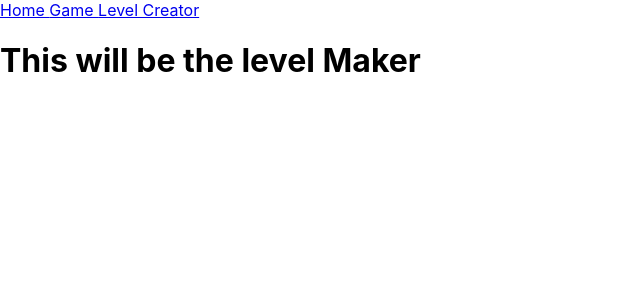
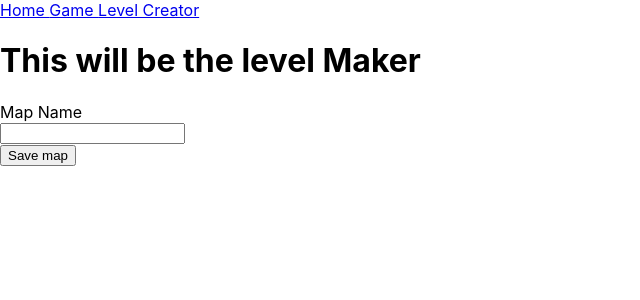
Before and after one commit to Grilo16/duckys_revenge, a React (Create React App) app in the folder client/: page /levelmaker in a window 1280 px wide. Shown: the top 300 px of the page, without its empty margins (0-640 px from the left). Built offline with nearby package versions, Linux system fonts and the light colour scheme; the HTML template or start-up script is replaced by a standard one.

Commit message:
Map maker working better save now

```diff
--- a/client/src/components/Enemy.jsx
+++ b/client/src/components/Enemy.jsx
@@ -20,8 +20,8 @@ const Enemy = ({enemy}) => {
 
     const {state, dispatch, unitSize} = useContext(AppContext)
 
-    const xPos = enemy.positions.x
-    const yPos = enemy.positions.y
+    const xPos = enemy.position.x
+    const yPos = enemy.position.y
 
     return (
         <EnemyDiv onClick={()=>dispatch({type:"DeleteEnemy", id: enemy._id, position: enemy.positions})} enemySize={unitSize} xPos={xPos} yPos={yPos}>
--- /dev/null
+++ b/client/src/components/MapCreator.jsx
@@ -0,0 +1,41 @@
+import { useContext, useEffect } from "react";
+import { LevelMakerContext } from "../containers/LevelMakerContainer";
+import styled from "styled-components"
+
+const MapCanvasDiv = styled.div.attrs((props)=>({
+    style:{
+        width: 1000,
+        height: 690,
+    }
+}))`
+margin-left: 90px ;
+background-color: rgb(255,0,0);
+`
+
+
+const MapCreator = () => {
+
+    const {state, dispatch} = useContext(LevelMakerContext)
+
+    useEffect(()=>{
+        document.addEventListener("click", ()=>{dispatch({type: "AddUnitToMap"})})
+    }, [])
+
+    const handleInput = (e)=>{
+        dispatch({type:"GetMapName", mapName: e.target.value})
+    };
+
+
+    return (
+        <>
+        <label htmlFor="map-name">Map Name</label>
+        <br />
+        <input onChange={handleInput} type="text" id="map-name" value={state.mapData.name?state.mapData.name:" "}/>
+        <br />
+        <button onClick={()=>{dispatch({type: "SaveMapToDb"})}}>Save map</button>
+        </>
+    )
+};
+
+
+export default MapCreator
--- /dev/null
+++ b/client/src/components/MouseTile.jsx
@@ -0,0 +1,28 @@
+import { useContext } from "react";
+import styled from "styled-components";
+import { LevelMakerContext } from "../containers/LevelMakerContainer";
+
+const MouseTileDiv = styled.div.attrs((props)=>({
+    style :{
+        top: props.mousePosition.y,
+        left: props.mousePosition.x + 50,
+        backgroundColor: "rgb(130, 100, 255)",
+    }
+}))`
+position: absolute;
+`
+
+
+const MouseTile = ()=>{
+
+    const {state, dispatch} = useContext(LevelMakerContext)
+
+    return (
+        <MouseTileDiv mousePosition={state.selectedTile.position}>
+        <h2>{state.selectedTile.tileType}</h2>
+
+        </MouseTileDiv>
+    )
+};
+
+export default MouseTile
--- a/client/src/components/Tile.jsx
+++ b/client/src/components/Tile.jsx
@@ -1,12 +1,29 @@
-const Tile = ()=>{
+import { useContext } from "react";
+import styled from "styled-components";
+import { LevelMakerContext } from "../containers/LevelMakerContainer";
 
+let TileSelectDiv = styled.div.attrs(props =>({
+    style: {
+        height: 100,
+        width: 100,
+    }
+}))`
+margin-left: 100px;
+background-color: rgb(255,0,255);
+`;
+
+const Tile = ({type})=>{
+
+    const {state, dispatch} = useContext(LevelMakerContext)
 
 
 
     return (
         <>
+        <TileSelectDiv onClick={()=>{dispatch({type: "SelectTileType", tileType: type })}}>
         <h4>Tile</h4>
-        <img src="https://via.placeholder.com/50" alt="" />
+        <p>{type}</p>
+        </TileSelectDiv>
         </>
 
     )
--- a/client/src/components/TileSelector.jsx
+++ b/client/src/components/TileSelector.jsx
@@ -1,11 +1,12 @@
-import { useState } from "react";
+import { useContext, useEffect, useState } from "react";
 import styled from "styled-components"
+import { LevelMakerContext } from "../containers/LevelMakerContainer";
 import Tile from "./Tile";
 
 const TileSelectorDiv = styled.div.attrs((props)=>({
     style : {
-        left: props.position.x,
-        top: props.position.y,
+        left: props.position.x-150,
+        top: props.position.y-200,
     }
 }))`
 position: absolute;
@@ -17,16 +18,23 @@ text-align: center;
 
 const TileSelector = ()=>{
 
-    const [mockLocation, setMockLocation] = useState({x: 1350, y:250})
+    const {state, dispatch} = useContext(LevelMakerContext)
+
+
+    const cardTypes = [{id: 0, type:"player"}, {id: 1, type:"enemy"}, {id: 2, type:"wall"}].map((type)=>{
+        return (
+            <Tile key={type.id} type={type.type}/>
+        )
+    });
 
 
     return (
-        <TileSelectorDiv position={mockLocation}>
+        <>
+        <TileSelectorDiv position={state.tileSelectorPosition}>
         <h2>Select Tiles here</h2>
-        <Tile/>
-        <Tile/>
-        <Tile/>
+        {cardTypes}
         </TileSelectorDiv>
+        </>
     )
 };
 
--- a/client/src/containers/GameContainer.jsx
+++ b/client/src/containers/GameContainer.jsx
@@ -32,10 +32,10 @@ const reducer = (state, action) => {
   const checkProjectileHit = (newPos, objSize) => {
     const enemyHit = state.enemyList.filter((enemy) => {
       if (
-        newPos.x > enemy.positions.x - objSize.width &&
-        newPos.x < enemy.positions.x + unitSize.width &&
-        newPos.y > enemy.positions.y - objSize.height &&
-        newPos.y < enemy.positions.y + unitSize.height
+        newPos.x > enemy.position.x - objSize.width &&
+        newPos.x < enemy.position.x + unitSize.width &&
+        newPos.y > enemy.position.y - objSize.height &&
+        newPos.y < enemy.position.y + unitSize.height
       ) {
         return true;
       }
@@ -49,18 +49,10 @@ const reducer = (state, action) => {
 
 
   switch (action.type) {
-    case "LoadPlayer":
-      return { ...state, playerPosition: action.res[0].positions };
 
-    case "LoadEnemies":
-      return {
-        ...state,
-        enemyList: action.res,
-        invalidAreas: action.res.map((enemy) => enemy.positions),
-      };
-
-    case "LoadWalls":
-      return {...state, walls: action.res, invalidAreas:[...state.invalidAreas, ...action.res.map((obj)=>obj.position)]};
+    case "LoadMap":
+      console.log(action.res[0].player)
+      return { ...state, playerPosition: action.res[0].player[0].position, enemyList: action.res[0].enemies, walls: action.res[0].walls, selectedMap: {name : action.res[0].name, id: action.res[0]._id }, invalidAreas: [...action.res[0].enemies.map((enemy)=>enemy.position), ...action.res[0].walls.map((wall)=>wall.position)]};
 
     case "MovePlayerUp":
       const moveUp = {
@@ -122,7 +114,7 @@ const reducer = (state, action) => {
       const enemyHit = checkProjectileHit(action.position, projectileSize)
       if (enemyHit){
         const newEnemyList = [...state.enemyList.filter((enemy)=> enemy._id !== enemyHit._id)]
-        const newInvalidAreas = [...state.invalidAreas.filter((coords) => coords !== enemyHit.positions)]
+        const newInvalidAreas = [...state.invalidAreas.filter((coords) => coords !== enemyHit.position)]
 
         return {...state, projectiles: [...state.projectiles.filter((projectile)=> projectile.id !== action.id)], enemyList: newEnemyList, invalidAreas: newInvalidAreas}
       }else if (!checkValidMove(action.position, projectileSize)){
@@ -148,6 +140,7 @@ const reducer = (state, action) => {
 const GameContainer = () => {
 
   const initialStates = {
+    selectedMap: {},
     playerOrientation : "right",
     playerPosition: {},
     enemyList: [],
@@ -159,11 +152,7 @@ const GameContainer = () => {
   const [state, dispatch] = useReducer(reducer, initialStates);
 
   useEffect(() => {
-    gameRepo.getPlayers().then((res) => dispatch({ type: "LoadPlayer", res }));
-
-    gameRepo.getEnemies().then((res) => dispatch({ type: "LoadEnemies", res }));
-
-    gameRepo.getWalls().then((res) => dispatch({ type: "LoadWalls", res }));
+    gameRepo.getMapById("6342d357754908e6cd5cfdf0").then((res) => dispatch({type: "LoadMap", res}))
   }, []);
 
   const walls = state.walls.map((wall)=>{
--- a/client/src/containers/LevelMakerContainer.jsx
+++ b/client/src/containers/LevelMakerContainer.jsx
@@ -1,19 +1,101 @@
-import { useEffect, useState } from "react";
+import { createContext, useEffect, useReducer } from "react";
+import MapCreator from "../components/MapCreator";
+import MouseTile from "../components/MouseTile";
 import TileSelector from "../components/TileSelector";
+import gameRepo from "../repositories/gameRepo";
+
+export const LevelMakerContext = createContext(null)
+
+const reducer = (state, action)=>{
+
+    switch (action.type){
+
+        case "TrackMousePosition":
+            return {...state, selectedTile: {...state.selectedTile, position: action.position }}
+
+        case "ToggleTileSelector":
+            if (!state.displayTileSelector){
+                return {...state, displayTileSelector: true, tileSelectorPosition: {...state.selectedTile.position}}
+            }else{
+                return {...state, displayTileSelector: false}
+            }
+
+        case "SelectTileType":
+            return {...state, selectedTile: {...state.selectedTile, tileType: action.tileType }}
+
+        case "ClearTileType":
+            return  {...state, selectedTile: {...state.selectedTile, tileType: null }}
+
+        case "AddUnitToMap":
+            if (!state.displayTileSelector){
+                if (state.selectedTile.tileType === "enemy"){
+                    return {...state, mapData: {...state.mapData, enemies: [...state.mapData.enemies, {...state.selectedTile, _id: Date.now()}]}}
+                }else if (state.selectedTile.tileType === "player"){
+                    return {...state, mapData: {...state.mapData, player: [{...state.selectedTile, _id: Date.now()}]}}
+                }else if(state.selectedTile.tileType === "wall"){
+                    return {...state, mapData: {...state.mapData, walls: [...state.mapData.walls, {...state.selectedTile, _id: Date.now()}]}}
+                }
+            }
+            return state
+
+        case "GetMapName":
+            return {...state, mapData: {...state.mapData, name: action.mapName}}
+
+        case "SaveMapToDb":
+            gameRepo.SaveMapToDb(state.mapData)
+            return {...state, mapData: {name: null, enemies: [], walls: [], player:[]}}
+
+        case "ClearMap":
+            return state
+
+        default:
+            return state
+        }
+    }
 
 const LevelMakerContainer = ()=>{
 
-    const [tileSelector, setTileSelector] = useState(false)
+    const initialStates = {
+        tileSelectorPosition: {x: 250, y: 250},
+        displayTileSelector: false,
+        selectedTile: {tileType: null, position: {}},
+        mapData: {name: null, enemies: [], walls: [], player:[]}
+    }
+
+    const [state, dispatch] = useReducer(reducer, initialStates)
+
+    const trackMouse = (e)=>{
+        const mouseX = e.clientX
+        const mouseY = e.clientY
+        const newPosition = {x: mouseX, y: mouseY}
+        dispatch({type: "TrackMousePosition", position: newPosition})
+
+    };
+
+    const handleKeyPress = (e) => {
+        const key = e.key
+        if (key === "t"){
+            dispatch({type: "ToggleTileSelector"})
+        }else if (key ==="r"){
+            dispatch({type: "ClearTileType"})
+
+        }
+    }
 
     useEffect(()=>{
-        document.addEventListener("click", ()=>{setTileSelector(toggle => !toggle)})
-
-    }, []);
+        document.addEventListener("mousemove", (e)=>{trackMouse(e)})
+        document.addEventListener("keypress", handleKeyPress)
+    }, [])
 
     return (
         <>
+        <LevelMakerContext.Provider value={{state, dispatch}}>
         <h1>This will be the level Maker</h1>
-        {tileSelector? <TileSelector/>: null}
+
+        {state.selectedTile.tileType? <MouseTile/>: null}
+        {state.displayTileSelector ? <TileSelector/>: null}
+        <MapCreator/>
+        </LevelMakerContext.Provider>
         </>
     )
 };
```
Also changed, not shown: client/src/repositories/gameRepo.js (+33 -17 lines), 1 other file (tests, documents, lock files or other folders).
